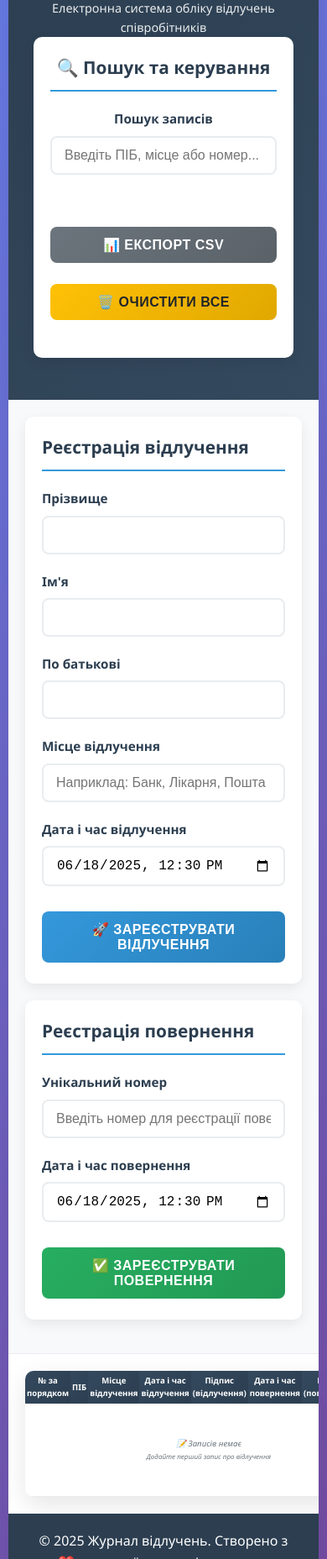
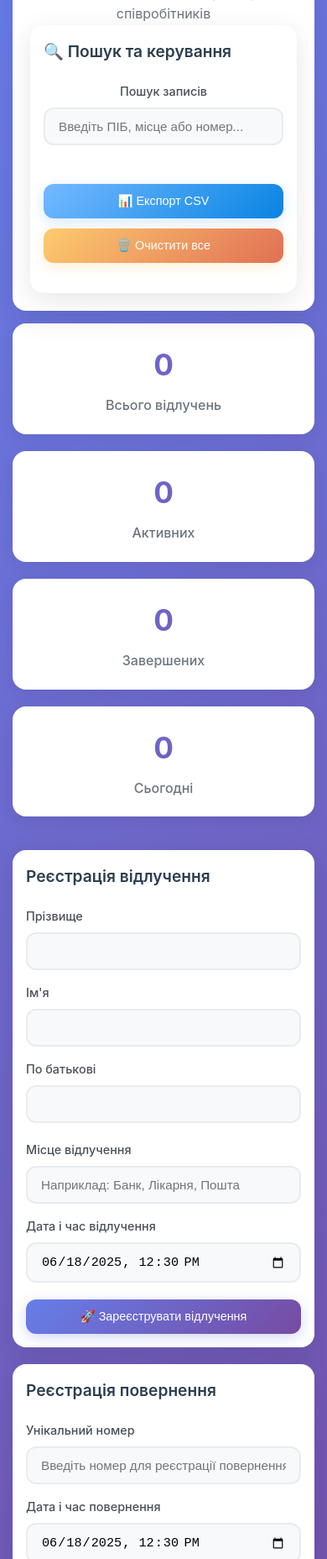
Before and after one commit to pastushak/absence-journal, a plain HTML site: page index.html in a window 390 px wide. Shown: the part 144-2000 px from the top of the page at 84% size. Drawn offline with Linux system fonts and the light colour scheme.

Commit message:
update files

```diff
--- a/css/styles.css
+++ b/css/styles.css
@@ -1,4 +1,4 @@
-/* Журнал відлучень - Стилі CSS */
+/* Журнал відлучень - Сучасні стилі у стилі дашборду */
 
 * {
     margin: 0;
@@ -7,62 +7,77 @@
 }
 
 body {
-    font-family: 'Segoe UI', Tahoma, Geneva, Verdana, sans-serif;
+    font-family: -apple-system, BlinkMacSystemFont, 'Segoe UI', 'Roboto', sans-serif;
     background: linear-gradient(135deg, #667eea 0%, #764ba2 100%);
     min-height: 100vh;
     padding: 20px;
     line-height: 1.6;
+    color: #333;
 }
 
 .container {
     max-width: 1400px;
     margin: 0 auto;
-    background: white;
-    border-radius: 15px;
-    box-shadow: 0 20px 40px rgba(0,0,0,0.1);
-    overflow: hidden;
+    display: grid;
+    gap: 20px;
 }
 
-/* Заголовок */
+/* Заголовок у вигляді картки */
 .header {
-    background: linear-gradient(135deg, #2c3e50 0%, #34495e 100%);
-    color: white;
+    background: white;
+    border-radius: 20px;
     padding: 30px;
     text-align: center;
+    box-shadow: 0 8px 32px rgba(0, 0, 0, 0.1);
+    backdrop-filter: blur(10px);
+    border: 1px solid rgba(255, 255, 255, 0.2);
 }
 
 .header h1 {
-    font-size: 2.5rem;
+    font-size: 2.2rem;
     margin-bottom: 10px;
-    font-weight: 300;
+    font-weight: 600;
+    background: linear-gradient(135deg, #667eea, #764ba2);
+    -webkit-background-clip: text;
+    -webkit-text-fill-color: transparent;
+    background-clip: text;
 }
 
 .header p {
-    opacity: 0.9;
-    font-size: 1.1rem;
+    color: #6c757d;
+    font-size: 1rem;
 }
 
-/* Контроли */
+/* Контейнер форм */
 .controls {
-    padding: 30px;
-    background: #f8f9fa;
-    border-bottom: 1px solid #e9ecef;
+    display: grid;
+    gap: 20px;
 }
 
+/* Стилі карток форм */
 .form-section {
     background: white;
-    border-radius: 10px;
+    border-radius: 20px;
     padding: 25px;
-    margin-bottom: 20px;
-    box-shadow: 0 5px 15px rgba(0,0,0,0.08);
+    box-shadow: 0 8px 32px rgba(0, 0, 0, 0.1);
+    backdrop-filter: blur(10px);
+    border: 1px solid rgba(255, 255, 255, 0.2);
+    transition: all 0.3s ease;
+}
+
+.form-section:hover {
+    transform: translateY(-2px);
+    box-shadow: 0 12px 40px rgba(0, 0, 0, 0.15);
 }
 
 .form-section h3 {
     color: #2c3e50;
     margin-bottom: 20px;
-    font-size: 1.3rem;
-    border-bottom: 2px solid #3498db;
-    padding-bottom: 10px;
+    font-size: 1.2rem;
+    font-weight: 600;
+    display: flex;
+    align-items: center;
+    gap: 8px;
 }
 
 .form-row {
@@ -78,214 +93,269 @@ body {
 }
 
 .form-group label {
-    font-weight: 600;
-    color: #2c3e50;
+    font-weight: 500;
+    color: #495057;
     margin-bottom: 8px;
-    font-size: 0.95rem;
+    font-size: 0.9rem;
 }
 
 .form-group input,
 .form-group select {
-    padding: 12px 15px;
+    padding: 12px 16px;
     border: 2px solid #e9ecef;
-    border-radius: 8px;
-    font-size: 1rem;
+    border-radius: 12px;
+    font-size: 0.95rem;
     transition: all 0.3s ease;
+    background: #f8f9fa;
 }
 
 .form-group input:focus,
 .form-group select:focus {
     outline: none;
-    border-color: #3498db;
-    box-shadow: 0 0 0 3px rgba(52, 152, 219, 0.1);
+    border-color: #667eea;
+    background: white;
+    box-shadow: 0 0 0 3px rgba(102, 126, 234, 0.1);
 }
 
-/* Кнопки */
+/* Кнопки у стилі дашборду */
 .btn {
-    padding: 12px 30px;
+    padding: 12px 24px;
     border: none;
-    border-radius: 8px;
-    font-size: 1rem;
-    font-weight: 600;
+    border-radius: 12px;
+    font-size: 0.9rem;
+    font-weight: 500;
     cursor: pointer;
     transition: all 0.3s ease;
+    display: inline-flex;
+    align-items: center;
+    gap: 8px;
+    text-decoration: none;
+}
+
+.btn-primary {
+    background: linear-gradient(135deg, #667eea, #764ba2);
+    color: white;
+    box-shadow: 0 4px 15px rgba(102, 126, 234, 0.3);
+}
+
+.btn-primary:hover {
+    transform: translateY(-2px);
+    box-shadow: 0 6px 20px rgba(102, 126, 234, 0.4);
+}
+
+.btn-success {
+    background: linear-gradient(135deg, #10ac84, #06a085);
+    color: white;
+    box-shadow: 0 4px 15px rgba(16, 172, 132, 0.3);
+}
+
+.btn-success:hover {
+    transform: translateY(-2px);
+    box-shadow: 0 6px 20px rgba(16, 172, 132, 0.4);
+}
+
+.btn-secondary {
+    background: linear-gradient(135deg, #74b9ff, #0984e3);
+    color: white;
+    box-shadow: 0 4px 15px rgba(116, 185, 255, 0.3);
+}
+
+.btn-secondary:hover {
+    transform: translateY(-2px);
+    box-shadow: 0 6px 20px rgba(116, 185, 255, 0.4);
+}
+
+.btn-warning {
+    background: linear-gradient(135deg, #fdcb6e, #e17055);
+    color: white;
+    box-shadow: 0 4px 15px rgba(253, 203, 110, 0.3);
+}
+
+.btn-warning:hover {
+    transform: translateY(-2px);
+    box-shadow: 0 6px 20px rgba(253, 203, 110, 0.4);
+}
+
+/* Група кнопок */
+.button-group {
+    display: flex;
+    gap: 12px;
+    flex-wrap: wrap;
+}
+
+/* Таблиця у стилі дашборду */
+.journal-table {
+    background: white;
+    border-radius: 20px;
+    padding: 25px;
+    box-shadow: 0 8px 32px rgba(0, 0, 0, 0.1);
+    backdrop-filter: blur(10px);
+    border: 1px solid rgba(255, 255, 255, 0.2);
+    overflow: hidden;
+}
+
+table {
+    width: 100%;
+    border-collapse: separate;
+    border-spacing: 0;
+    background: white;
+    border-radius: 12px;
+    overflow: hidden;
+    box-shadow: 0 4px 20px rgba(0, 0, 0, 0.05);
+}
+
+th {
+    background: linear-gradient(135deg, #667eea, #764ba2);
+    color: white;
+    padding: 16px 12px;
+    text-align: center;
+    font-weight: 500;
+    font-size: 0.85rem;
     text-transform: uppercase;
     letter-spacing: 0.5px;
 }
 
-.btn-primary {
-    background: linear-gradient(135deg, #3498db, #2980b9);
-    color: white;
+td {
+    padding: 16px 12px;
+    text-align: center;
+    border-bottom: 1px solid #f1f3f4;
+    font-size: 0.9rem;
+    transition: all 0.2s ease;
 }
 
-.btn-primary:hover {
-    transform: translateY(-2px);
-    box-shadow: 0 8px 20px rgba(52, 152, 219, 0.3);
-}
-
-.btn-success {
-    background: linear-gradient(135deg, #27ae60, #229954);
-    color: white;
-}
-
-.btn-success:hover {
-    transform: translateY(-2px);
-    box-shadow: 0 8px 20px rgba(39, 174, 96, 0.3);
-}
-
-/* Таблиця журналу */
-.journal-table {
-    padding: 30px;
-    overflow-x: auto;
-}
-
-table {
-    width: 100%;
-    border-collapse: collapse;
-    background: white;
-    border-radius: 10px;
-    overflow: hidden;
-    box-shadow: 0 10px 30px rgba(0,0,0,0.1);
-}
-
-th {
-    background: linear-gradient(135deg, #34495e, #2c3e50);
-    color: white;
-    padding: 15px 10px;
-    text-align: center;
-    font-weight: 600;
-    font-size: 0.9rem;
-}
-
-td {
-    padding: 12px 10px;
-    text-align: center;
-    border-bottom: 1px solid #e9ecef;
-    font-size: 0.9rem;
-}
-
-tr:hover {
+tr:hover td {
     background: #f8f9fa;
 }
 
-tr.completed {
-    background: #d5f4e6;
+tr.completed td {
+    background: linear-gradient(135deg, #d5f4e6, #c8e6c9);
 }
 
-tr.active {
-    background: #fff3cd;
+tr.active td {
+    background: linear-gradient(135deg, #fff3cd, #ffeaa7);
 }
 
 .signature-cell {
-    color: #27ae60;
+    color: #10ac84;
     font-weight: 600;
 }
 
 .empty-signature {
-    color: #6c757d;
+    color: #74b9ff;
     font-style: italic;
 }
 
+/* Статусні бейджі */
 .status-badge {
-    padding: 4px 12px;
+    padding: 6px 12px;
     border-radius: 20px;
-    font-size: 0.8rem;
+    font-size: 0.75rem;
     font-weight: 600;
     text-transform: uppercase;
+    letter-spacing: 0.5px;
 }
 
 .status-active {
-    background: #fff3cd;
-    color: #856404;
+    background: linear-gradient(135deg, #ffeaa7, #fdcb6e);
+    color: #2d3436;
 }
 
 .status-completed {
-    background: #d5f4e6;
-    color: #155724;
+    background: linear-gradient(135deg, #81ecec, #00cec9);
+    color: #2d3436;
 }
 
 .unique-id {
-    font-family: 'Courier New', monospace;
-    font-weight: bold;
-    color: #2c3e50;
+    font-family: 'SF Mono', 'Monaco', 'Cascadia Code', 'Roboto Mono', monospace;
+    font-weight: 600;
+    color: #667eea;
+    background: #f8f9fa;
+    padding: 4px 8px;
+    border-radius: 6px;
 }
 
-/* Підвал */
-.footer {
-    background: #2c3e50;
-    color: white;
-    padding: 20px 30px;
-    text-align: center;
+/* Статистичні картки */
+.stats-container {
+    display: grid;
+    grid-template-columns: repeat(auto-fit, minmax(200px, 1fr));
+    gap: 20px;
+    margin-bottom: 20px;
 }
 
-.footer p {
-    margin-bottom: 10px;
+.stat-card {
+    background: white;
+    border-radius: 16px;
+    padding: 20px;
+    text-align: center;
+    box-shadow: 0 4px 20px rgba(0, 0, 0, 0.08);
+    border: 1px solid rgba(255, 255, 255, 0.2);
+    transition: all 0.3s ease;
 }
 
-.footer a {
-    color: #3498db;
-    text-decoration: none;
-    transition: color 0.3s ease;
+.stat-card:hover {
+    transform: translateY(-4px);
+    box-shadow: 0 8px 30px rgba(0, 0, 0, 0.12);
 }
 
-.footer a:hover {
-    color: #2980b9;
+.stat-number {
+    font-size: 2.2rem;
+    font-weight: 700;
+    background: linear-gradient(135deg, #667eea, #764ba2);
+    -webkit-background-clip: text;
+    -webkit-text-fill-color: transparent;
+    background-clip: text;
 }
 
-/* Адаптивність */
-@media (max-width: 768px) {
-    body {
-        padding: 10px;
-/* Додаткові стилі для нових елементів */
-
-/* Група кнопок */
-.button-group {
-    display: flex;
-    gap: 10px;
-    flex-wrap: wrap;
-}
-
-.btn-secondary {
-    background: linear-gradient(135deg, #6c757d, #5a6268);
-    color: white;
-}
-
-.btn-secondary:hover {
-    transform: translateY(-2px);
-    box-shadow: 0 8px 20px rgba(108, 117, 125, 0.3);
-}
-
-.btn-warning {
-    background: linear-gradient(135deg, #ffc107, #e0a800);
-    color: #212529;
-}
-
-.btn-warning:hover {
-    transform: translateY(-2px);
-    box-shadow: 0 8px 20px rgba(255, 193, 7, 0.3);
+.stat-label {
+    color: #6c757d;
+    margin-top: 8px;
+    font-weight: 500;
 }
 
 /* Пошукове поле */
 #searchInput {
-    background: white;
+    background: #f8f9fa;
     border: 2px solid #e9ecef;
     transition: all 0.3s ease;
 }
 
 #searchInput:focus {
-    border-color: #3498db;
-    box-shadow: 0 0 0 3px rgba(52, 152, 219, 0.1);
+    border-color: #667eea;
+    background: white;
+    box-shadow: 0 0 0 3px rgba(102, 126, 234, 0.1);
 }
 
-/* Анімації для таблиці */
-table {
-    animation: fadeIn 0.5s ease-in;
+/* Підвал */
+.footer {
+    background: white;
+    border-radius: 20px;
+    padding: 20px;
+    text-align: center;
+    box-shadow: 0 8px 32px rgba(0, 0, 0, 0.1);
+    margin-top: 20px;
 }
 
-@keyframes fadeIn {
+.footer p {
+    margin-bottom: 8px;
+    color: #6c757d;
+}
+
+.footer a {
+    color: #667eea;
+    text-decoration: none;
+    font-weight: 500;
+    transition: color 0.3s ease;
+}
+
+.footer a:hover {
+    color: #764ba2;
+}
+
+/* Анімації */
+@keyframes fadeInUp {
     from {
         opacity: 0;
-        transform: translateY(20px);
+        transform: translateY(30px);
     }
     to {
         opacity: 1;
@@ -293,77 +363,48 @@ table {
     }
 }
 
-/* Покращена адаптивність */
-@media (max-width: 576px) {
+.form-section,
+.journal-table {
+    animation: fadeInUp 0.6s ease-out;
+}
+
+/* Адаптивність */
+@media (max-width: 768px) {
+    body {
+        padding: 15px;
+    }
+
+    .container {
+        gap: 15px;
+    }
+
+    .header {
+        padding: 20px;
+        border-radius: 16px;
+    }
+
+    .header h1 {
+        font-size: 1.8rem;
+    }
+
+    .form-section,
+    .journal-table {
+        padding: 20px;
+        border-radius: 16px;
+    }
+
+    .form-row {
+        grid-template-columns: 1fr;
+        gap: 15px;
+    }
+
     .button-group {
         flex-direction: column;
     }
 
     .btn {
         width: 100%;
-        margin-bottom: 5px;
-    }
-
-    .header h1 {
-        font-size: 1.3rem;
-    }
-
-    .form-section {
-        padding: 15px;
-    }
-
-    table th,
-    table td {
-        font-size: 0.6rem;
-        padding: 4px 2px;
-    }
-}
-
-/* Стилі для статистики */
-.stats-container {
-    display: grid;
-    grid-template-columns: repeat(auto-fit, minmax(200px, 1fr));
-    gap: 15px;
-    margin-bottom: 20px;
-}
-
-.stat-card {
-    background: linear-gradient(135deg, #f8f9fa, #e9ecef);
-    padding: 20px;
-    border-radius: 10px;
-    text-align: center;
-    box-shadow: 0 2px 10px rgba(0,0,0,0.1);
-}
-
-.stat-number {
-    font-size: 2rem;
-    font-weight: bold;
-    color: #2c3e50;
-}
-
-.stat-label {
-    color: #6c757d;
-    margin-top: 5px;
-}
-
-    .header h1 {
-        font-size: 1.8rem;
-    }
-
-    .form-row {
-        grid-template-columns: 1fr;
-    }
-
-    .controls {
-        padding: 20px;
-    }
-
-    .form-section {
-        padding: 20px;
-    }
-
-    .journal-table {
-        padding: 20px;
+        justify-content: center;
     }
 
     table {
@@ -371,12 +412,7 @@ table {
     }
 
     th, td {
-        padding: 8px 5px;
-    }
-
-    .btn {
-        width: 100%;
-        margin-top: 10px;
+        padding: 10px 6px;
     }
 }
 
@@ -385,8 +421,9 @@ table {
         font-size: 1.5rem;
     }
 
-    .header p {
-        font-size: 0.9rem;
+    .form-section,
+    .journal-table {
+        padding: 15px;
     }
 
     table {
@@ -394,6 +431,11 @@ table {
     }
 
     th, td {
-        padding: 6px 3px;
+        padding: 8px 4px;
+    }
+
+    .unique-id {
+        font-size: 0.7rem;
+        padding: 2px 4px;
     }
 }
--- a/index.html
+++ b/index.html
@@ -38,6 +38,26 @@
         </div>
 
         <div class="controls">
+            <!-- Статистичні картки -->
+            <div class="stats-container" id="statsContainer">
+                <div class="stat-card">
+                    <div class="stat-number" id="totalAbsences">0</div>
+                    <div class="stat-label">Всього відлучень</div>
+                </div>
+                <div class="stat-card">
+                    <div class="stat-number" id="activeAbsences">0</div>
+                    <div class="stat-label">Активних</div>
+                </div>
+                <div class="stat-card">
+                    <div class="stat-number" id="completedAbsences">0</div>
+                    <div class="stat-label">Завершених</div>
+                </div>
+                <div class="stat-card">
+                    <div class="stat-number" id="todayAbsences">0</div>
+                    <div class="stat-label">Сьогодні</div>
+                </div>
+            </div>
+
             <div class="form-section">
                 <h3>Реєстрація відлучення</h3>
                 <form id="absenceForm">
```
